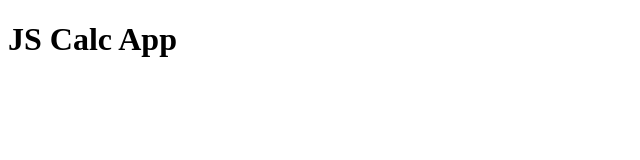
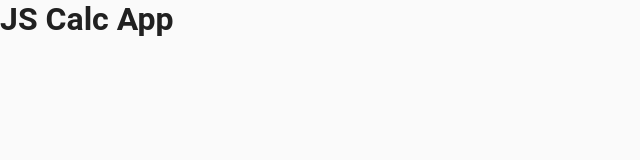
Before and after one commit to algorodev/js-calc-app, a plain HTML site: page index.html in a window 1280 px wide. Shown: the whole page, without its empty margins (0-640 px from the left). Drawn offline with Linux system fonts and the light colour scheme.

Commit message:
feat: styles file setup

```diff
--- a/index.html
+++ b/index.html
@@ -5,6 +5,7 @@
 	<meta name="description"
 	      content="About Simple web application where users can do simple calculator operations.">
 	<meta name="viewport" content="width=device-width, initial-scale=1.0"/>
+	<link rel="stylesheet" href="src/styles/index.css">
 	<title>JS Calc App</title>
 </head>
 <body>
--- /dev/null
+++ b/src/styles/index.css
@@ -0,0 +1,22 @@
+html {
+	box-sizing: border-box;
+}
+
+* {
+	margin:  0;
+	padding: 0;
+}
+
+*, *:after, *:before {
+	box-sizing: inherit;
+}
+
+*:focus {
+	outline: none;
+}
+
+body {
+	background:  #FAFAFA;
+	color:       #212121;
+	font-family: 'Roboto', sans-serif;
+}
```
